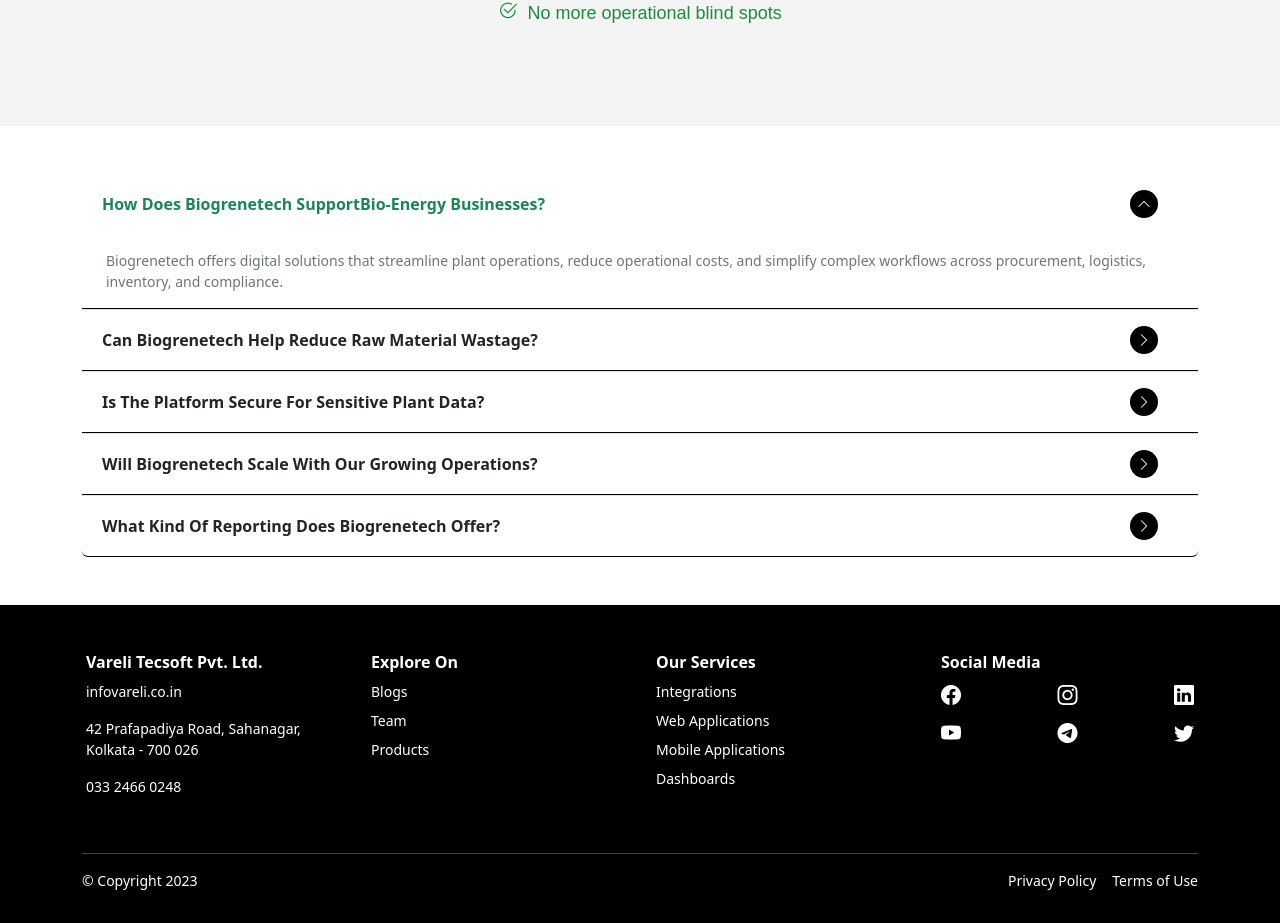
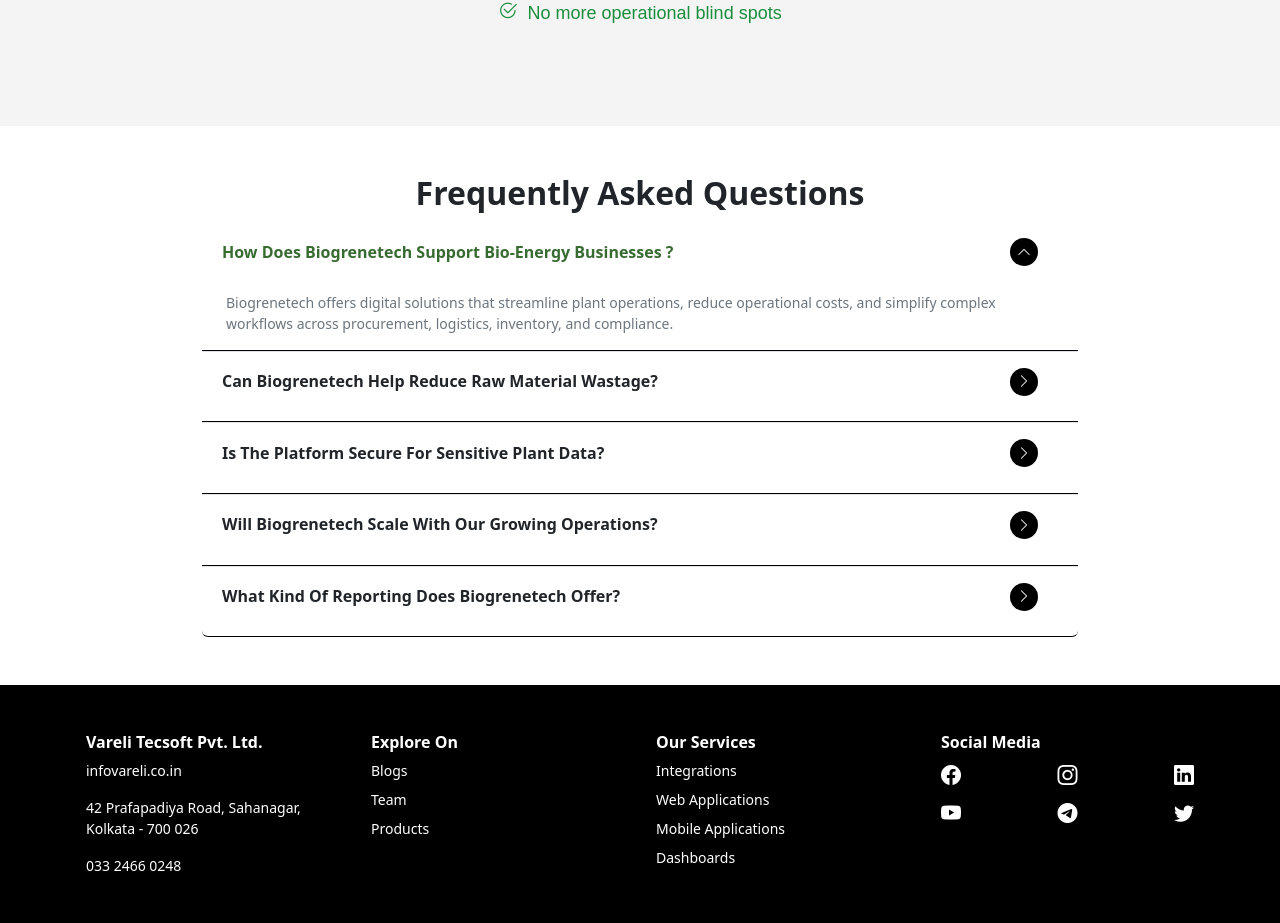
Before and after one commit to rahul04070407/biogrenetech, an Angular app: page / in a window 1280 px wide. Shown: the part 3018-3941 px from the top of the page. Built offline with nearby package versions, Linux system fonts and the light colour scheme.

Commit message:
accordiian fix

```diff
--- a/src/app/app.component.html
+++ b/src/app/app.component.html
@@ -175,12 +175,13 @@
   </div>
 </section>
 <section class="faq-section container py-5">
+    <h2 class="bold">Frequently Asked Questions</h2>
   <div class="accordion" id="bioAccordion">
     <div class="accordion-item">
       <h2 class="accordion-header">
-        <button class="accordion-button text-success fw-semibold" type="button" data-bs-toggle="collapse"
+        <button class="accordion-button fw-semibold" type="button" data-bs-toggle="collapse"
           data-bs-target="#faqOne" aria-expanded="true">
-          How Does Biogrenetech Support <span class="text-success">Bio-Energy Businesses</span>?
+          How Does Biogrenetech Support Bio-Energy Businesses ?
         </button>
       </h2>
       <div id="faqOne" class="accordion-collapse collapse show" data-bs-parent="#bioAccordion">
--- a/src/app/app.component.scss
+++ b/src/app/app.component.scss
@@ -432,10 +432,10 @@
 
         li {
             display: flex;
-            align-items: flex-end; // aligns icon with first line of text
+            align-items: flex-end;
             gap: 10px;
             font-size: 18px;
-            margin-bottom: 20px; // better vertical spacing
+            margin-bottom: 20px;
             color: #222;
             justify-content: center;
 
@@ -457,6 +457,25 @@
     }
 }
 
+.accordion-body {
+    padding-top: 0px !important;
+}
+
+.faq-section {
+  padding-top: 3rem;
+  padding-bottom: 3rem;
+  max-width: 900px;
+
+  h2 {
+    text-align: center;
+    font-weight: bold;
+    margin-bottom: 0.6rem;
+  }
+
+  .accordion {
+    .accordion-item {
+      border: none;
+      border-bottom: 1px solid #000;
 
 
       .accordion-button {
@@ -464,6 +483,7 @@
         box-shadow: none;
         padding-right: 2.5rem;
         position: relative;
+        font-weight: 600;
 
         &::after {
           background-color: #000;
@@ -488,19 +508,21 @@
           content: "\f285";
         }
 
+        &:not(.collapsed) {
+          color: #386b31;
         }
-
-
-
-.accordion-item {
-    border: none;
-    border-bottom: 1px solid #000;
       }
 
       .accordion-body {
         padding-left: 1.5rem;
-    padding-bottom: 1rem;
+        // padding-bottom: 1rem;
+        font-size: 0.875rem;
+        color: #6c757d;
       }
+    }
+  }
+}
+
 
 .footer {
     background-color: #000; // Dark background color
```
Lines whose indentation alone changed are shown as unchanged.
